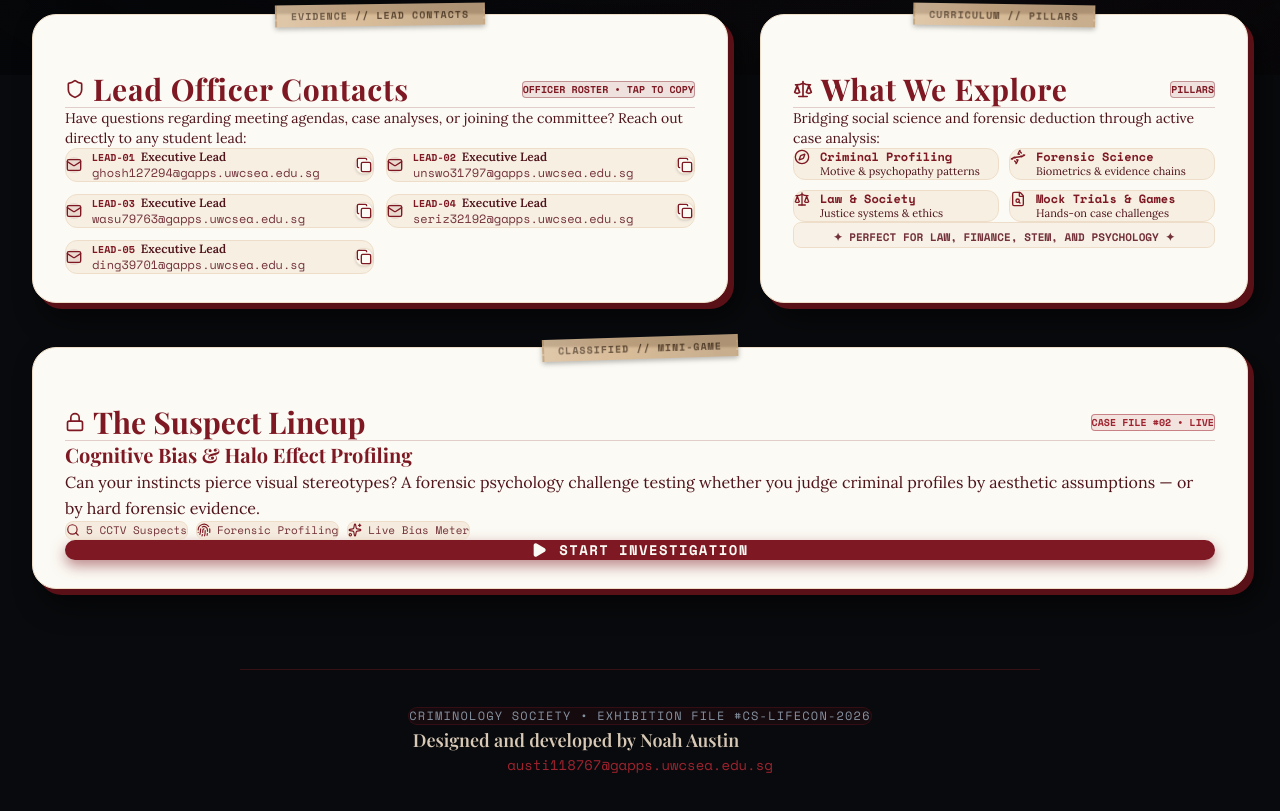
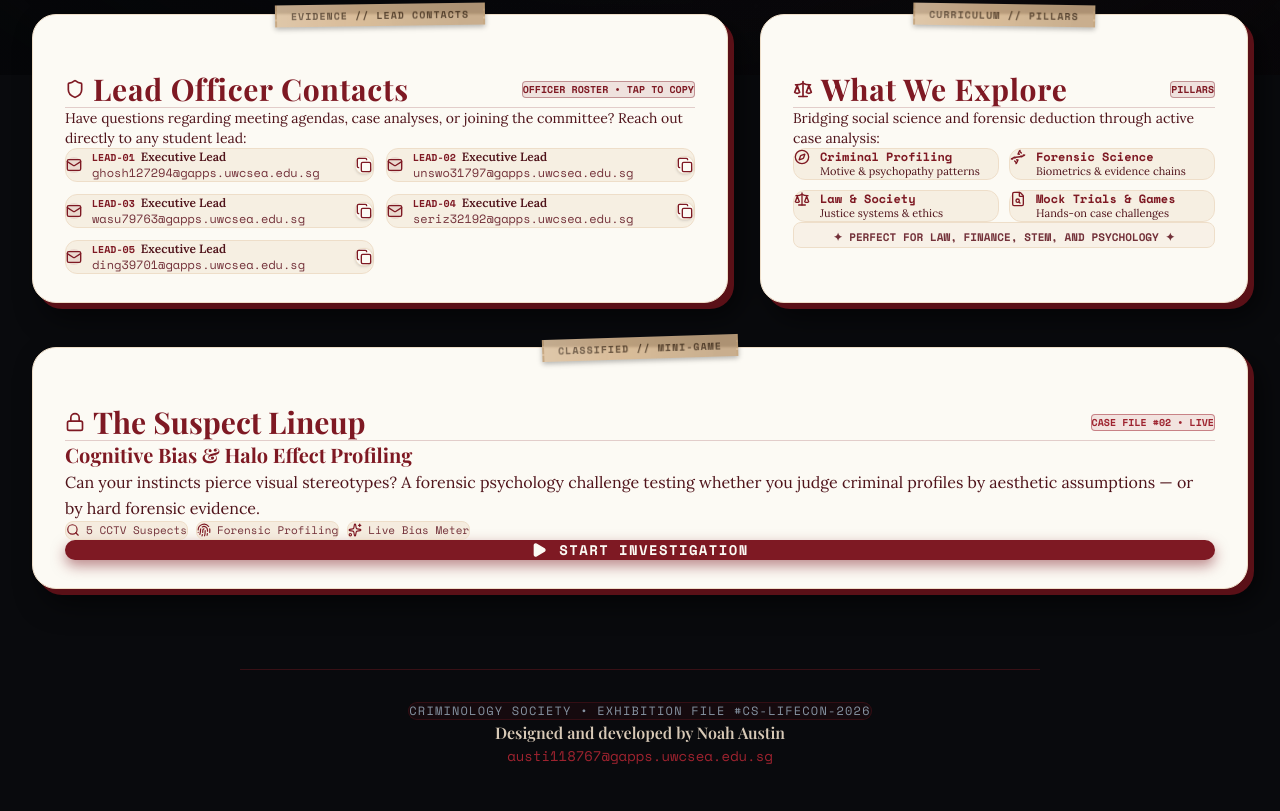
Before and after one commit to theredrangerd/criminology-society, a React (Vite) app: page / in a window 1280 px wide. Shown: the part 725-1536 px from the top of the page. Built offline with nearby package versions, Linux system fonts and the light colour scheme; a web font is replaced by a local one.

Commit message:
fix: perfectly center footer credits and adjust font size

```diff
--- a/src/App.tsx
+++ b/src/App.tsx
@@ -83,19 +83,19 @@ export const App: React.FC = () => {
         </motion.div>
 
         {/* Footer Dossier Stamp */}
-        <footer className="footer-dossier space-y-2 pb-8">
+        <footer className="footer-dossier mx-auto flex flex-col items-center justify-center text-center space-y-2 pb-8">
           <div className="inline-block px-4 py-1 rounded-full bg-[#7e1923]/10 border border-[#7e1923]/30 mb-1">
-            <p className="font-mono text-xs text-[#8692a1] uppercase tracking-widest">
+            <p className="font-mono text-xs text-[#8692a1] uppercase tracking-widest text-center">
               CRIMINOLOGY SOCIETY • EXHIBITION FILE #CS-LIFECON-2026
             </p>
           </div>
-          <p className="font-editorial text-base sm:text-lg text-[#eedec9]/90 max-w-2xl mx-auto leading-relaxed">
+          <p className="font-editorial text-sm sm:text-base text-[#eedec9]/90 max-w-2xl mx-auto text-center leading-relaxed">
             Designed and developed by Noah Austin
           </p>
-          <p className="font-mono text-xs sm:text-sm text-[#9e232f]">
+          <p className="font-mono text-xs sm:text-sm text-[#9e232f] text-center">
             <a
               href="mailto:austi118767@gapps.uwcsea.edu.sg"
-              className="hover:text-[#eedec9] hover:underline transition-colors"
+              className="hover:text-[#eedec9] hover:underline transition-colors inline-block"
             >
               austi118767@gapps.uwcsea.edu.sg
             </a>
--- a/src/index.css
+++ b/src/index.css
@@ -271,6 +271,8 @@ body::before {
 .footer-dossier {
   margin-top: 5rem;
   margin-bottom: 2rem;
+  margin-left: auto;
+  margin-right: auto;
   padding-top: 2rem;
   border-top: 1px solid rgba(126, 25, 35, 0.4);
   text-align: center;
```
